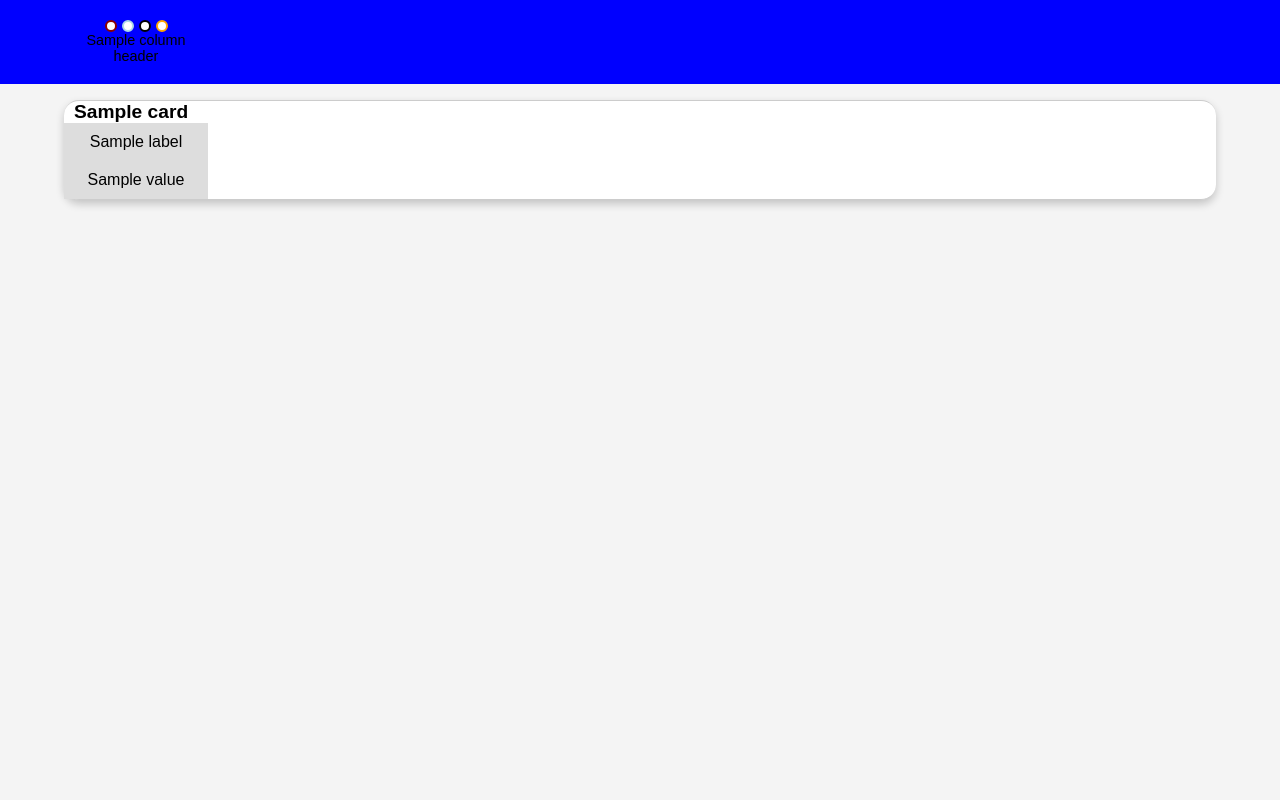
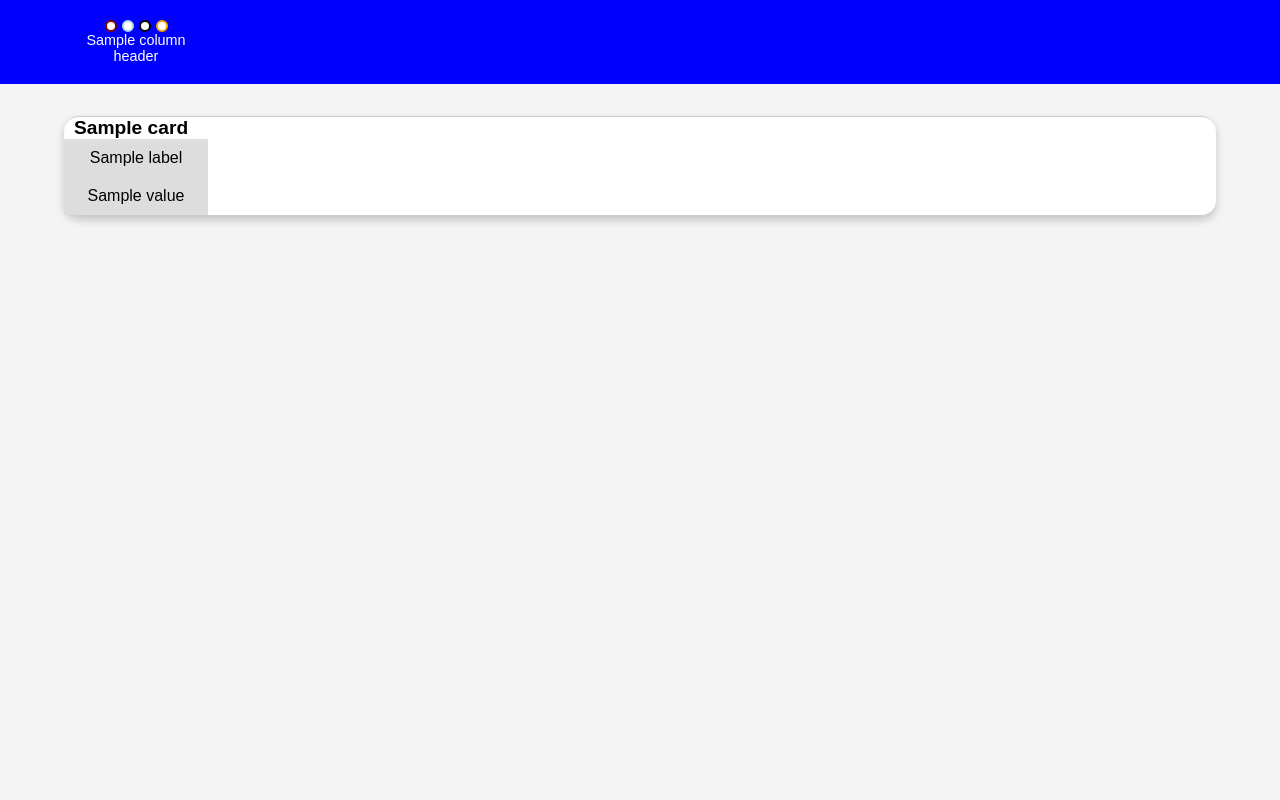
Before and after one commit to artificialname/boardgame, a Flask app: template templates/index.html in a window 1280 px wide. Run offline with Flask 3, Linux system fonts and the light colour scheme; the template is opened without the code that fills it: most values are stand-ins (such as "Sample title", 1, 10 or a date in 2020).

Commit message:
Update index.html

```diff
--- a/templates/index.html
+++ b/templates/index.html
@@ -23,7 +23,7 @@
             left: 0;
             width: 100%;
             background: blue;
-            color: black;
+            color: white; /* Changed text color to white */
             padding: 10px 0;
             display: flex;
             justify-content: center;
@@ -80,7 +80,7 @@
             width: 100%;
             height: calc(100vh - 6vh);
             overflow-y: auto;
-            padding-top: 10vh;
+            padding-top: 12vh; /* Increased padding to fix visibility issue */
             display: flex;
             flex-direction: column;
             align-items: center;
```
